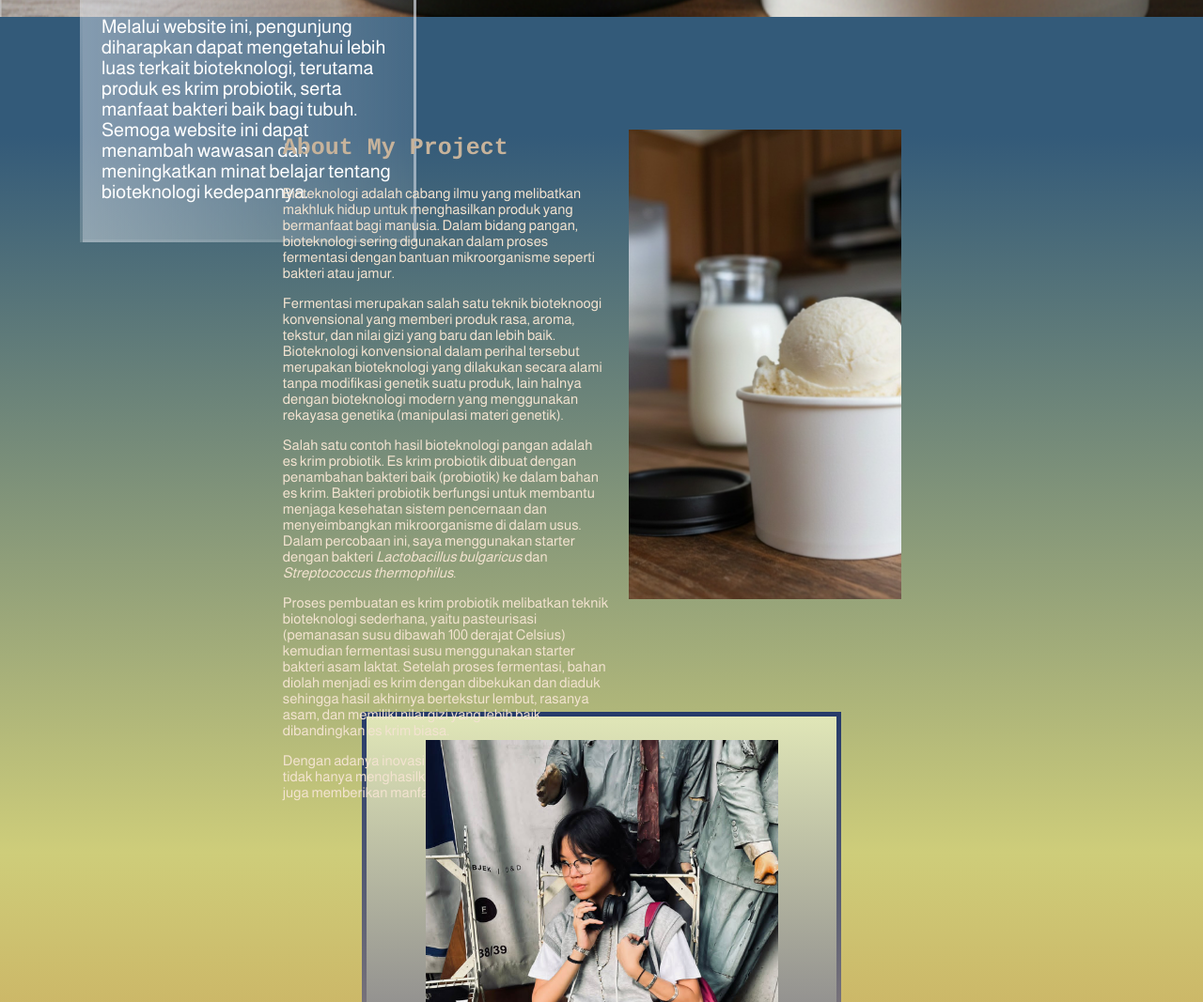
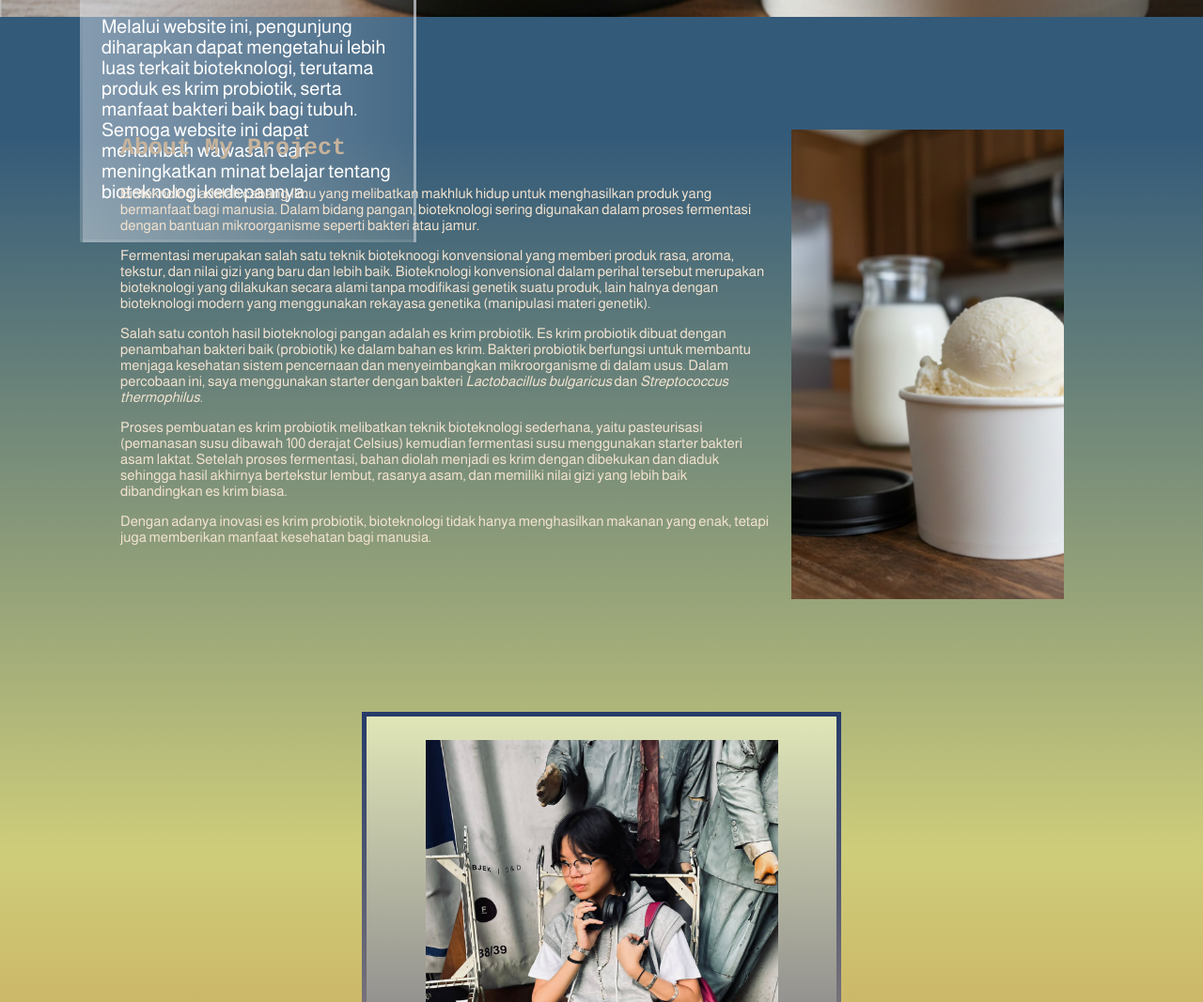
Before and after one commit to hanna17-web/bioteknologi, a plain HTML site: page index.html in a window 1280 px wide. Shown: the part 782-1849 px from the top of the page at 94% size. Drawn offline with Linux system fonts and the light colour scheme; a web font is replaced by a local one.

Commit message:
Update styles.css

```diff
--- a/styles.css
+++ b/styles.css
@@ -127,7 +127,7 @@ section.about{
 
 .deskabout{
     color: #F3E3D0;
-    width: 53%;
+    width: 80%;
     margin: auto;
     display: flex;
     & h3{
```
